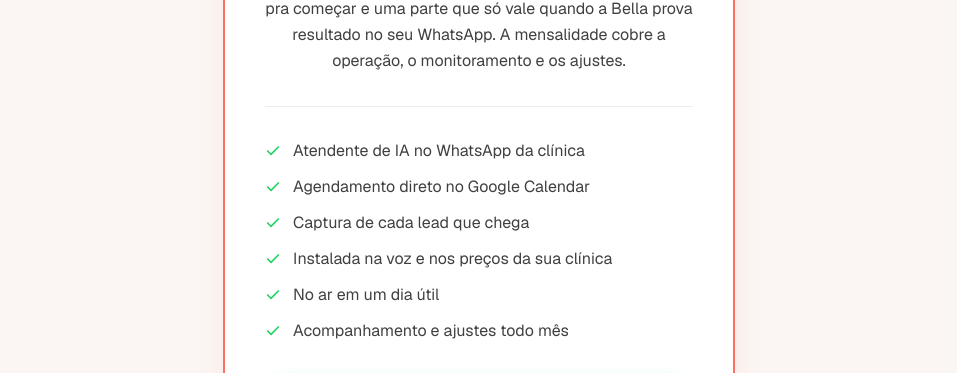
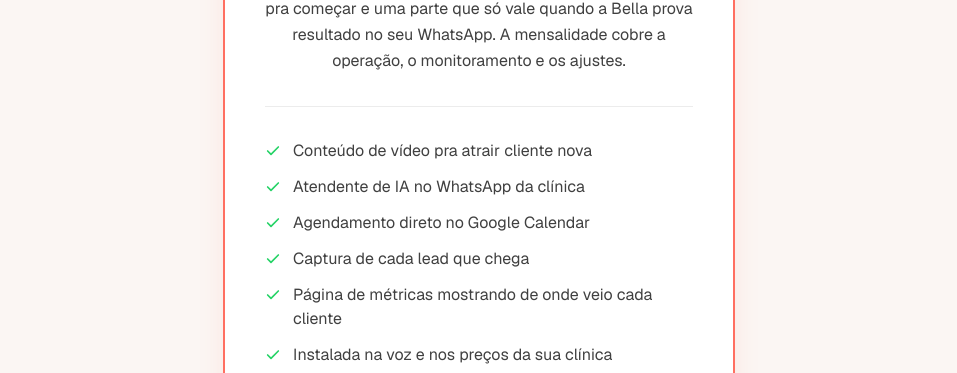
Before and after one commit to savinoo/bella-landing, a Next.js app: page / in a window 1280 px wide. Shown: the part 4956-5329 px from the top of the page, without its empty margins (161-1118 px from the left). Built offline with nearby package versions, Linux system fonts and the light colour scheme; no server answers.

Commit message:
landing: Pricing inclui conteudo e pagina de metricas

```diff
--- a/components/Pricing.tsx
+++ b/components/Pricing.tsx
@@ -6,9 +6,11 @@ const WHATSAPP_URL =
   "https://wa.me/5528999301848?text=Oi%20Lucas%2C%20vi%20a%20Bella%20no%20site%20e%20quero%20saber%20mais%20pra%20minha%20cl%C3%ADnica"
 
 const features = [
+  "Conteúdo de vídeo pra atrair cliente nova",
   "Atendente de IA no WhatsApp da clínica",
   "Agendamento direto no Google Calendar",
   "Captura de cada lead que chega",
+  "Página de métricas mostrando de onde veio cada cliente",
   "Instalada na voz e nos preços da sua clínica",
   "No ar em um dia útil",
   "Acompanhamento e ajustes todo mês",
```
